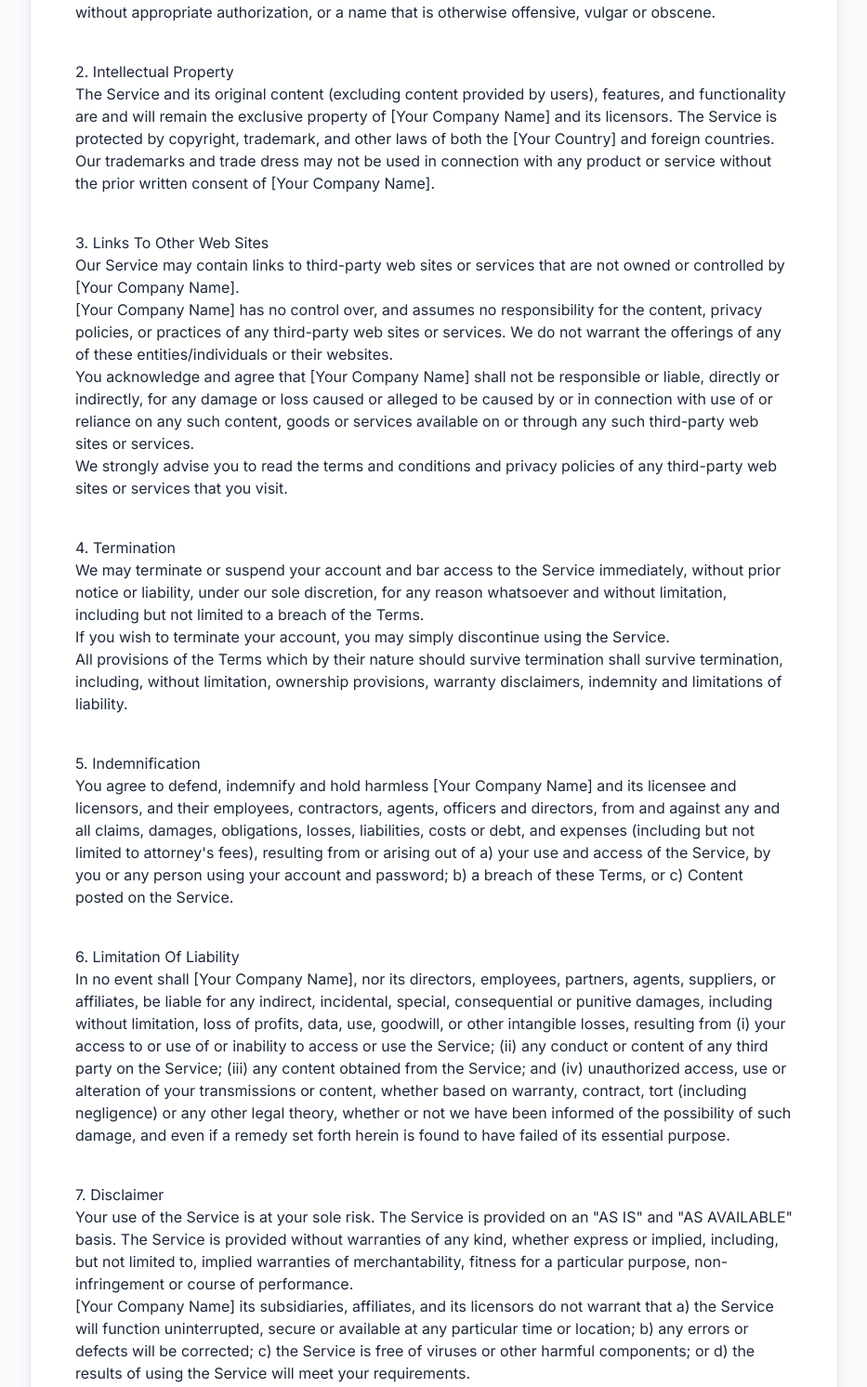
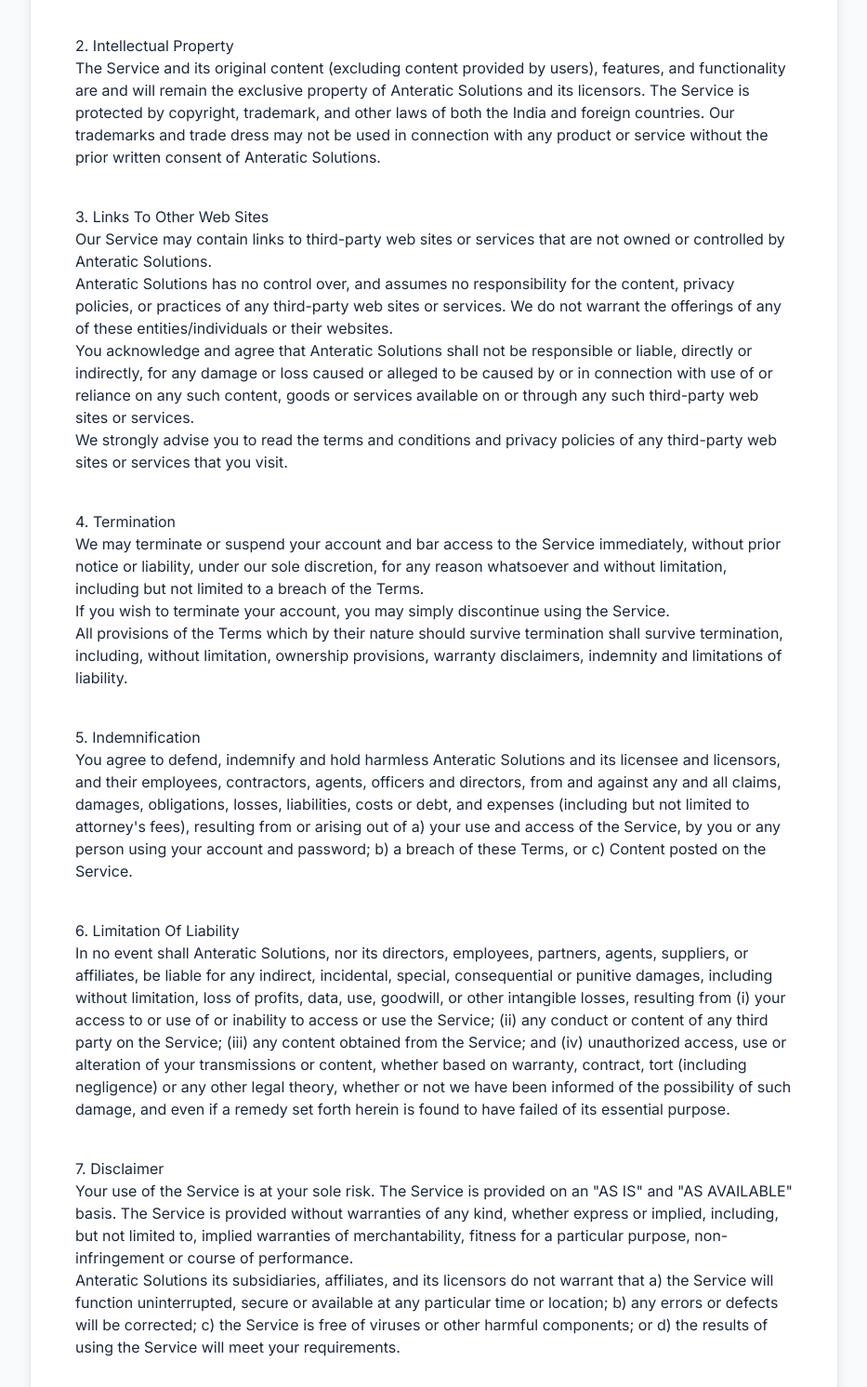
Before and after one commit to CoderRahul01/XPrivacy_Terms_website, a plain HTML site: page index.html in a window 1280 px wide. Shown: the part 1148-2640 px from the top of the page at 93% size, without its empty margins (338-1271 px from the left). Drawn offline with nearby package versions, Linux system fonts and the light colour scheme.

Commit message:
updated code

```diff
--- a/index.html
+++ b/index.html
@@ -83,7 +83,7 @@
                         <p class="text-slate-500 mt-2 text-lg">Last Updated: July 22, 2025</p>
                     </div>
 
-                    <p class="lead text-lg text-slate-700 mb-8">Please read these Terms of Service ("Terms", "Terms of Service") carefully before using the [Your Website Name/Service Name] website (the "Service") operated by [Your Company Name] ("us", "we", or "our"). This interactive document allows you to navigate between sections using the links on the left and search for specific keywords to better understand our policies.
+                    <p class="lead text-lg text-slate-700 mb-8">Please read these Terms of Service ("Terms", "Terms of Service") carefully before using the Terms of Service website (the "Service") operated by Anteratic Solutions ("us", "we", or "our"). This interactive document allows you to navigate between sections using the links on the left and search for specific keywords to better understand our policies.
                     </p>
 
                     <section id="summary" class="mb-14 p-7 bg-amber-50 rounded-xl border border-amber-100">
@@ -107,14 +107,14 @@
 
                     <section id="section2" class="mb-10">
                         <h2>2. Intellectual Property</h2>
-                        <p>The Service and its original content (excluding content provided by users), features, and functionality are and will remain the exclusive property of [Your Company Name] and its licensors. The Service is protected by copyright, trademark, and other laws of both the [Your Country] and foreign countries. Our trademarks and trade dress may not be used in connection with any product or service without the prior written consent of [Your Company Name].</p>
+                        <p>The Service and its original content (excluding content provided by users), features, and functionality are and will remain the exclusive property of Anteratic Solutions and its licensors. The Service is protected by copyright, trademark, and other laws of both the India and foreign countries. Our trademarks and trade dress may not be used in connection with any product or service without the prior written consent of Anteratic Solutions.</p>
                     </section>
 
                     <section id="section3" class="mb-10">
                         <h2>3. Links To Other Web Sites</h2>
-                        <p>Our Service may contain links to third-party web sites or services that are not owned or controlled by [Your Company Name].</p>
-                        <p>[Your Company Name] has no control over, and assumes no responsibility for the content, privacy policies, or practices of any third-party web sites or services. We do not warrant the offerings of any of these entities/individuals or their websites.</p>
-                        <p>You acknowledge and agree that [Your Company Name] shall not be responsible or liable, directly or indirectly, for any damage or loss caused or alleged to be caused by or in connection with use of or reliance on any such content, goods or services available on or through any such third-party web sites or services.</p>
+                        <p>Our Service may contain links to third-party web sites or services that are not owned or controlled by Anteratic Solutions.</p>
+                        <p>Anteratic Solutions has no control over, and assumes no responsibility for the content, privacy policies, or practices of any third-party web sites or services. We do not warrant the offerings of any of these entities/individuals or their websites.</p>
+                        <p>You acknowledge and agree that Anteratic Solutions shall not be responsible or liable, directly or indirectly, for any damage or loss caused or alleged to be caused by or in connection with use of or reliance on any such content, goods or services available on or through any such third-party web sites or services.</p>
                         <p>We strongly advise you to read the terms and conditions and privacy policies of any third-party web sites or services that you visit.</p>
                     </section>
 
@@ -127,18 +127,18 @@
 
                     <section id="section5" class="mb-10">
                         <h2>5. Indemnification</h2>
-                        <p>You agree to defend, indemnify and hold harmless [Your Company Name] and its licensee and licensors, and their employees, contractors, agents, officers and directors, from and against any and all claims, damages, obligations, losses, liabilities, costs or debt, and expenses (including but not limited to attorney's fees), resulting from or arising out of a) your use and access of the Service, by you or any person using your account and password; b) a breach of these Terms, or c) Content posted on the Service.</p>
+                        <p>You agree to defend, indemnify and hold harmless Anteratic Solutions and its licensee and licensors, and their employees, contractors, agents, officers and directors, from and against any and all claims, damages, obligations, losses, liabilities, costs or debt, and expenses (including but not limited to attorney's fees), resulting from or arising out of a) your use and access of the Service, by you or any person using your account and password; b) a breach of these Terms, or c) Content posted on the Service.</p>
                     </section>
 
                     <section id="section6" class="mb-10">
                         <h2>6. Limitation Of Liability</h2>
-                        <p>In no event shall [Your Company Name], nor its directors, employees, partners, agents, suppliers, or affiliates, be liable for any indirect, incidental, special, consequential or punitive damages, including without limitation, loss of profits, data, use, goodwill, or other intangible losses, resulting from (i) your access to or use of or inability to access or use the Service; (ii) any conduct or content of any third party on the Service; (iii) any content obtained from the Service; and (iv) unauthorized access, use or alteration of your transmissions or content, whether based on warranty, contract, tort (including negligence) or any other legal theory, whether or not we have been informed of the possibility of such damage, and even if a remedy set forth herein is found to have failed of its essential purpose.</p>
+                        <p>In no event shall Anteratic Solutions, nor its directors, employees, partners, agents, suppliers, or affiliates, be liable for any indirect, incidental, special, consequential or punitive damages, including without limitation, loss of profits, data, use, goodwill, or other intangible losses, resulting from (i) your access to or use of or inability to access or use the Service; (ii) any conduct or content of any third party on the Service; (iii) any content obtained from the Service; and (iv) unauthorized access, use or alteration of your transmissions or content, whether based on warranty, contract, tort (including negligence) or any other legal theory, whether or not we have been informed of the possibility of such damage, and even if a remedy set forth herein is found to have failed of its essential purpose.</p>
                     </section>
 
                     <section id="section7" class="mb-10">
                         <h2>7. Disclaimer</h2>
                         <p>Your use of the Service is at your sole risk. The Service is provided on an "AS IS" and "AS AVAILABLE" basis. The Service is provided without warranties of any kind, whether express or implied, including, but not limited to, implied warranties of merchantability, fitness for a particular purpose, non-infringement or course of performance.</p>
-                        <p>[Your Company Name] its subsidiaries, affiliates, and its licensors do not warrant that a) the Service will function uninterrupted, secure or available at any particular time or location; b) any errors or defects will be corrected; c) the Service is free of viruses or other harmful components; or d) the results of using the Service will meet your requirements.</p>
+                        <p>Anteratic Solutions its subsidiaries, affiliates, and its licensors do not warrant that a) the Service will function uninterrupted, secure or available at any particular time or location; b) any errors or defects will be corrected; c) the Service is free of viruses or other harmful components; or d) the results of using the Service will meet your requirements.</p>
                     </section>
 
                     <section id="section8" class="mb-10">
@@ -148,7 +148,7 @@
 
                     <section id="section9" class="mb-10">
                         <h2>9. Governing Law</h2>
-                        <p>These Terms shall be governed and construed in accordance with the laws of [Your Country], without regard to its conflict of law provisions.</p>
+                        <p>These Terms shall be governed and construed in accordance with the laws of India, without regard to its conflict of law provisions.</p>
                         <p>Our failure to enforce any right or provision of these Terms will not be considered a waiver of those rights. If any provision of these Terms is held to be invalid or unenforceable by a court, the remaining provisions of these Terms will remain in effect. These Terms constitute the entire agreement between us regarding our Service, and supersede and replace any prior agreements we might have had between us regarding the Service.</p>
                     </section>
 
```
